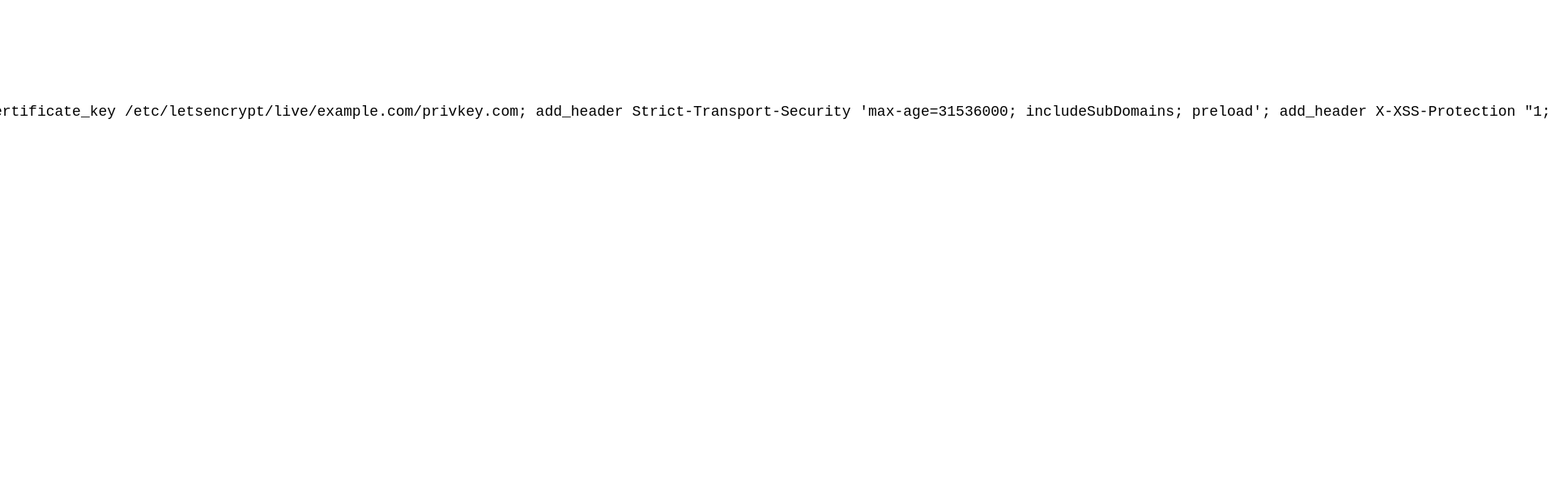
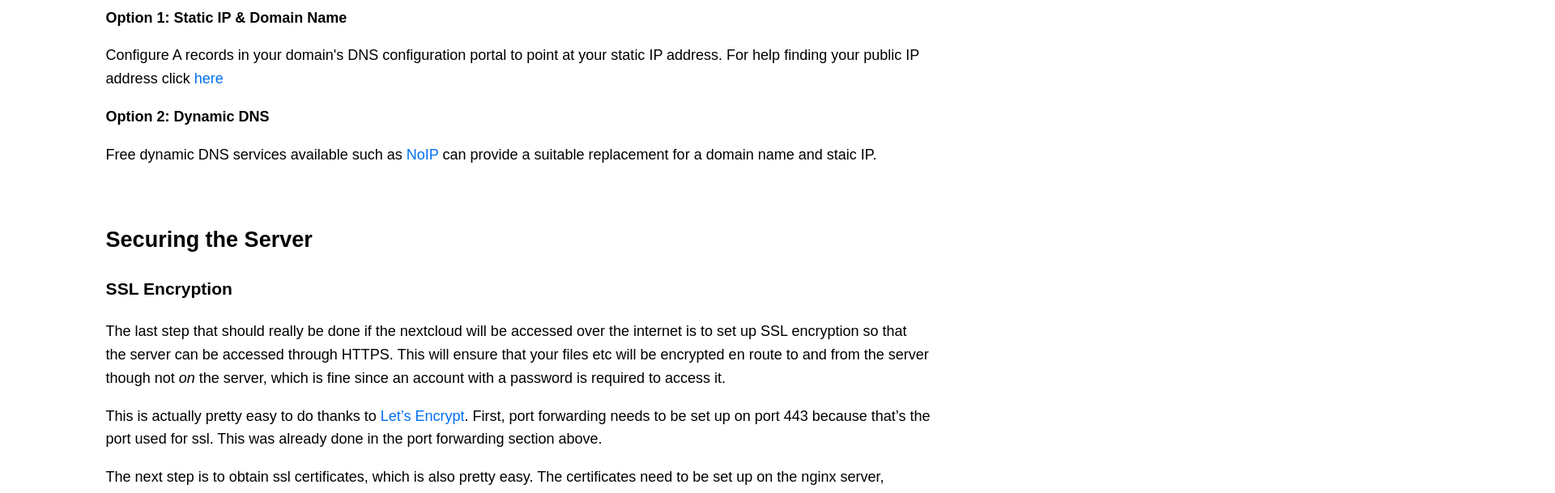
Before and after one commit to lreynolds188/Portfolio, a Next.js app: page /tutorials/nextcloud-server in a window 1280 px wide. Shown: the part 2400-3009 px from the top of the page at 81% size, 1920 px wide, since content can reach past the window. Built offline with nearby package versions, Linux system fonts and the light colour scheme.

Commit message:
Update nextcloud-server.js

```diff
--- a/pages/tutorials/nextcloud-server.js
+++ b/pages/tutorials/nextcloud-server.js
@@ -72,26 +72,7 @@ export default function Home() {
 				<p>Then, reinstall the proxy config</p>
 				<code>sudo ln -s /etc/nginx/sites-available/nextcloud.conf /etc/nginx/sites-enabled/</code>
 				<p>and edit it to be like this:</p>
-				<p><pre><code>
-					server &#123;
-						listen 80;
-						server_name example.com;
-						return 301 https://$server_name:443$request_uri;
-					&#125;
 
-					server
-						listen 443 ssl;
-						server_name example.com;
-
-						ssl_certificate /etc/letsencrypt/live/example.com/fullchain.pem;
-						ssl_certificate_key /etc/letsencrypt/live/example.com/privkey.com;
-
-						add_header Strict-Transport-Security 'max-age=31536000; includeSubDomains; preload';
-						add_header X-XSS-Protection "1; mode=block" always;
-						add_header X-Frame-Options "SAMEORIGIN" always;
-						add_header X-Content-Type-Options "nosniff" always;
-						add_header X-Permitted-Cross-Domain
-					</code></pre></p>
 				<p>Finally, restart nginx</p>
 				<pre><code>sudo service nginx restart</code></pre>
 			<br />
```
